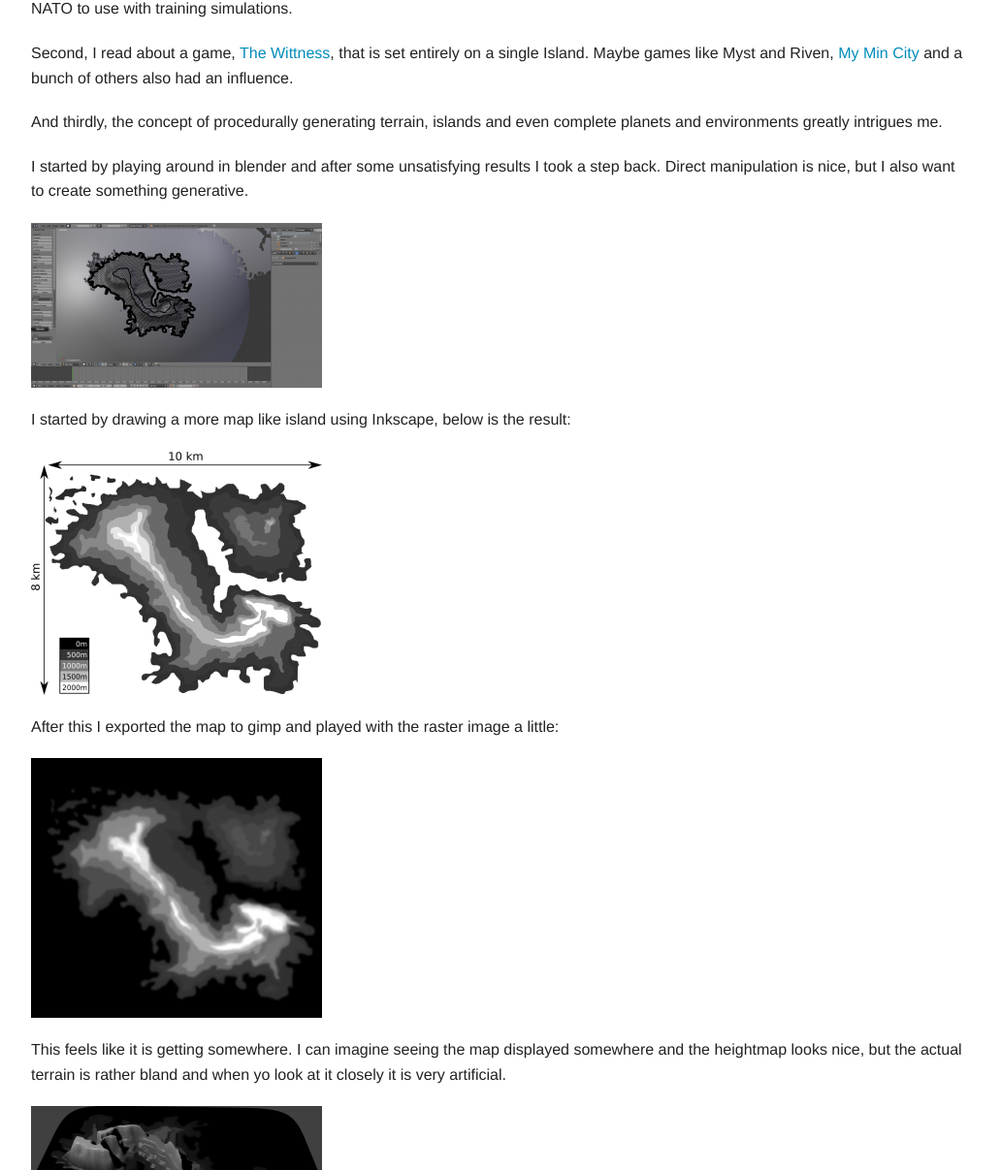
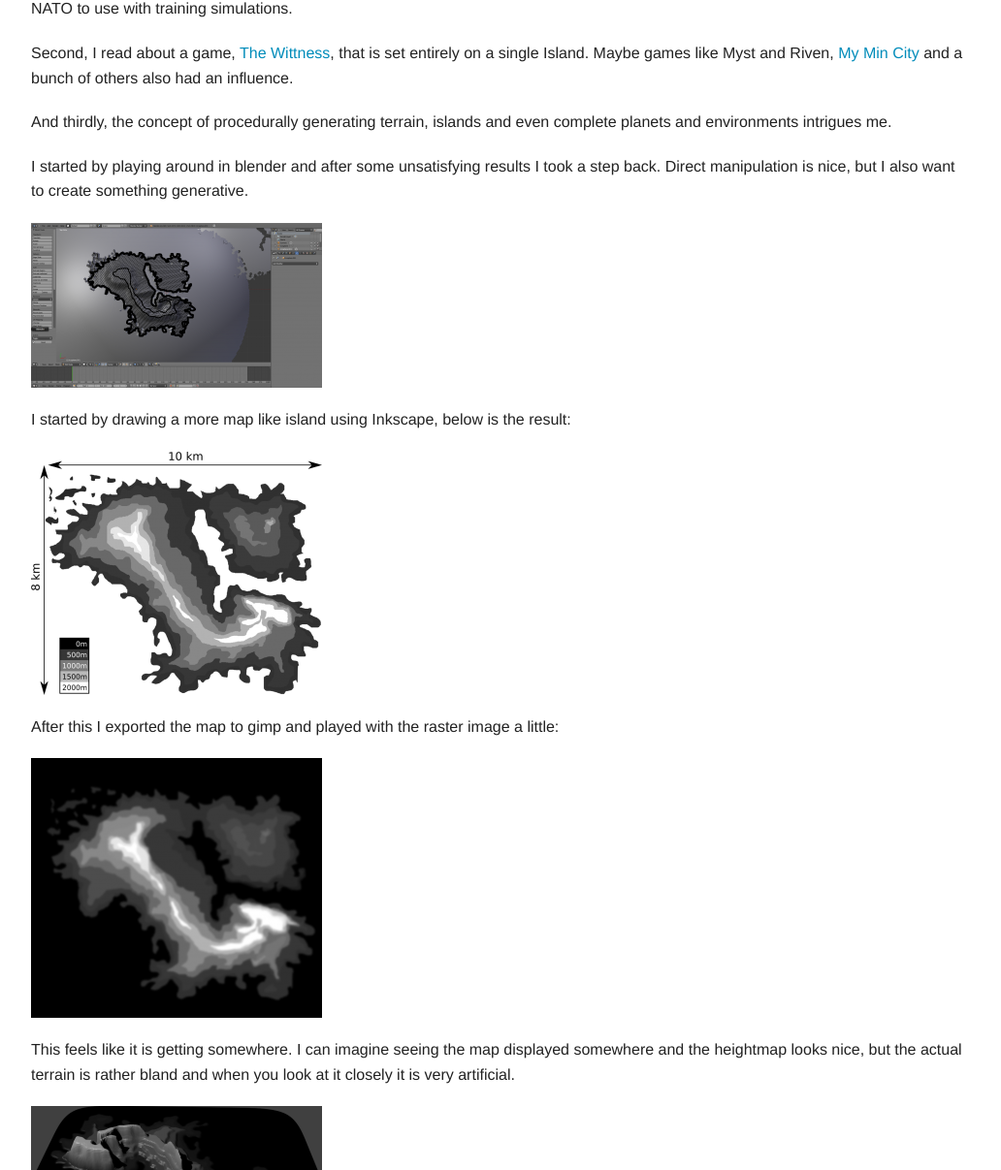
Before and after one commit to dirkcuys/thebacklog, a Jekyll site: the page built from projects/isla-falta/index.md, in a window 1280 px wide. Shown: the part 266-1473 px from the top of the page at 97% size, without its empty margins (123-1155 px from the left). Built offline with Jekyll 4.4.1, drawn with Linux system fonts in a browser that asks for light colours; nearby versions of some CDN libraries; Markdown is read by kramdown in place of the engine named in the settings.

Commit message:
Fix typo

```diff
--- a/projects/isla-falta/index.md
+++ b/projects/isla-falta/index.md
@@ -9,7 +9,7 @@
 
 Second, I read about a game, [The Wittness][1], that is set entirely on a single Island. Maybe games like Myst and Riven, [My Min City][2] and a bunch of others also had an influence.
 
-And thirdly, the concept of procedurally generating terrain, islands and even complete planets and environments greatly intrigues me.
+And thirdly, the concept of procedurally generating terrain, islands and even complete planets and environments intrigues me.
 
 I started by playing around in blender and after some unsatisfying results I took a step back. Direct manipulation is nice, but I also want to create something generative.
 
@@ -23,7 +23,7 @@
 
 [<img class="alignnone size-medium wp-image-186" alt="isla-falta-hm-1024-918" src="http://thebacklog.net/wp-content/uploads/2013/10/isla-falta-hm-1024-918-300x268.png" width="300" height="268" />][5]
 
-This feels like it is getting somewhere. I can imagine seeing the map displayed somewhere and the heightmap looks nice, but the actual terrain is rather bland and when yo look at it closely it is very artificial.
+This feels like it is getting somewhere. I can imagine seeing the map displayed somewhere and the heightmap looks nice, but the actual terrain is rather bland and when you look at it closely it is very artificial.
 
 [<img class="alignnone size-medium wp-image-192" alt="falta-render" src="http://thebacklog.net/wp-content/uploads/2013/10/falta-render-300x168.png" width="300" height="168" />][6]
 
```
